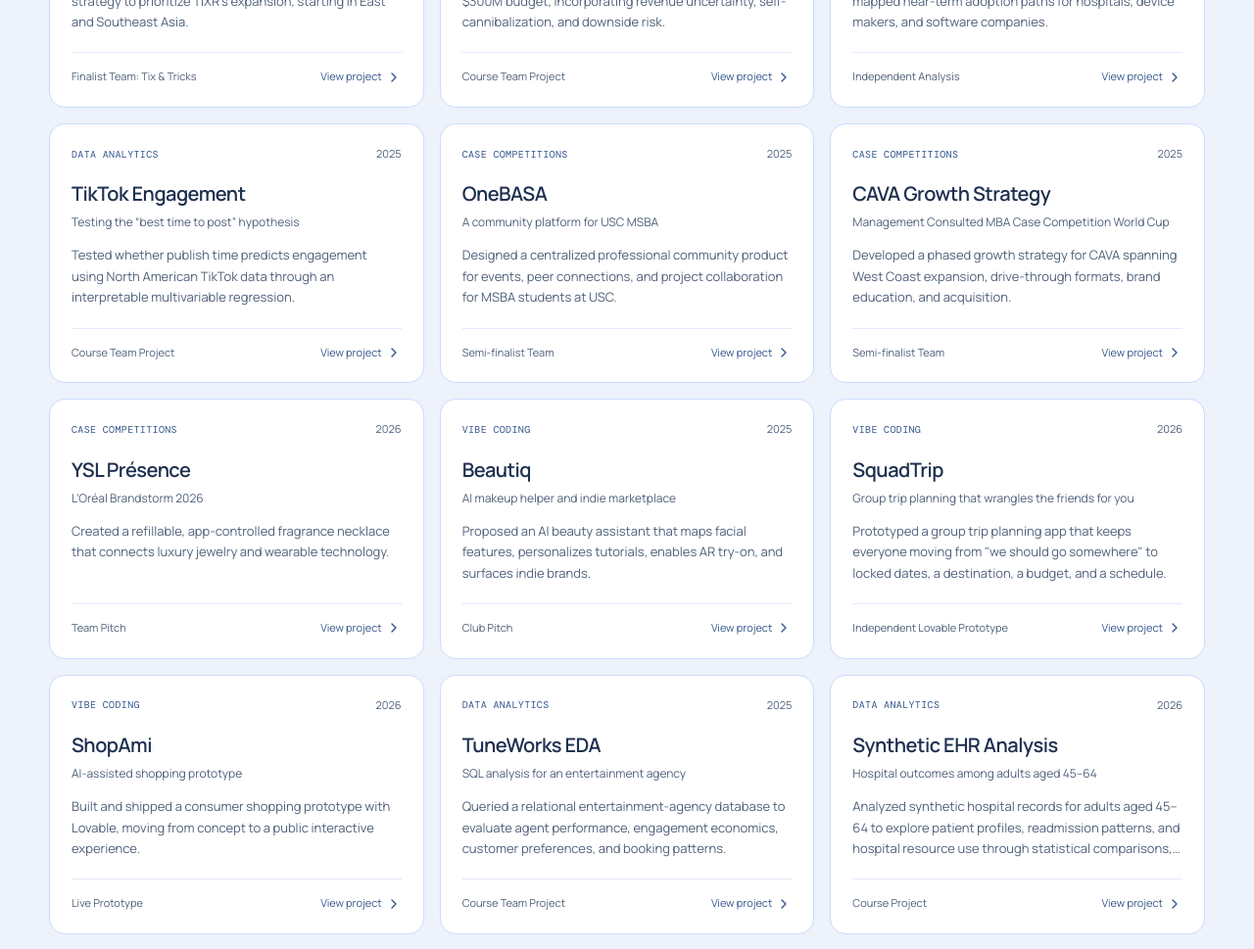
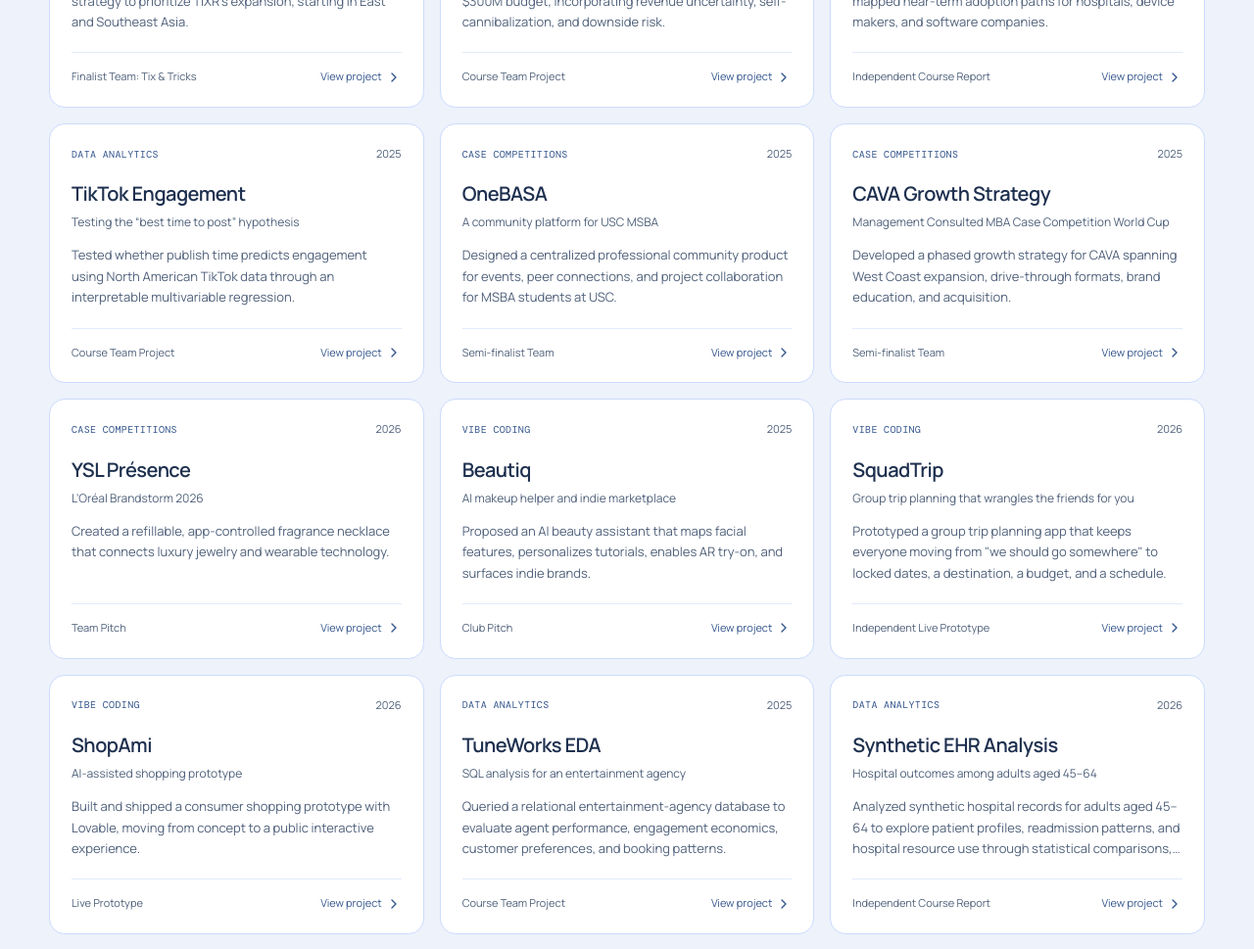
Before and after one commit to gunadhiv/portfolio, a React (Vite) app: page / in a window 1280 px wide. Shown: the part 2821-3790 px from the top of the page at 98% size. Built offline with nearby package versions, Linux system fonts and the light colour scheme.

Commit message:
Fix Status

```diff
--- a/src/data/portfolioData.js
+++ b/src/data/portfolioData.js
@@ -101,7 +101,7 @@
     category: 'Data Analytics',
     year: '2026',
     featured: true,
-    status: 'Independent Analysis',
+    status: 'Independent Course Report',
     image: '/projects/xr-surgery.jpg',
     summary: 'Evaluated the economics of XR-assisted surgery and mapped near-term adoption paths for hospitals, device makers, and software companies.',
     impact: [{ value: '3', label: 'Adoption Scenarios' }],
@@ -239,7 +239,7 @@
 category: 'Vibe Coding',
 year: '2026',
 featured: false,
-status: 'Independent Lovable Prototype',
+status: 'Independent Live Prototype',
 image: '/projects/squadtrip.jpg',
 summary: 'Prototyped a group trip planning app that keeps everyone moving from "we should go somewhere" to locked dates, a destination, a budget, and a schedule.',
 impact: [{ value: '10+', label: 'features' }],
@@ -303,7 +303,7 @@
   category: 'Data Analytics',
   year: '2026',
   featured: false,
-  status: 'Course Project',
+  status: 'Independent Course Report',
   image: '/projects/ehr.jpg',
   summary: 'Analyzed synthetic hospital records for adults aged 45–64 to explore patient profiles, readmission patterns, and hospital resource use through statistical comparisons, bootstrapping, PCA, and clustering.',
   impact: [
@@ -319,6 +319,7 @@
     'PCA',
     'K-Means',
     'Seaborn',
+    'A/B Testing'
   ],
   problem: 'Which baseline patient profiles are associated with different hospital outcomes among adults aged 45–64, and what questions could these patterns inform for care-coordination planning?',
   methodology: 'Validated and joined synthetic patient and hospital records, defined the age cohort, and engineered descriptive features. Used observational comparisons and bootstrapping to quantify differences and uncertainty, then applied standardized PCA and K-Means. Evaluated cluster separation, size, and initialization stability, keeping hospital outcomes outside the clustering inputs.',
```
